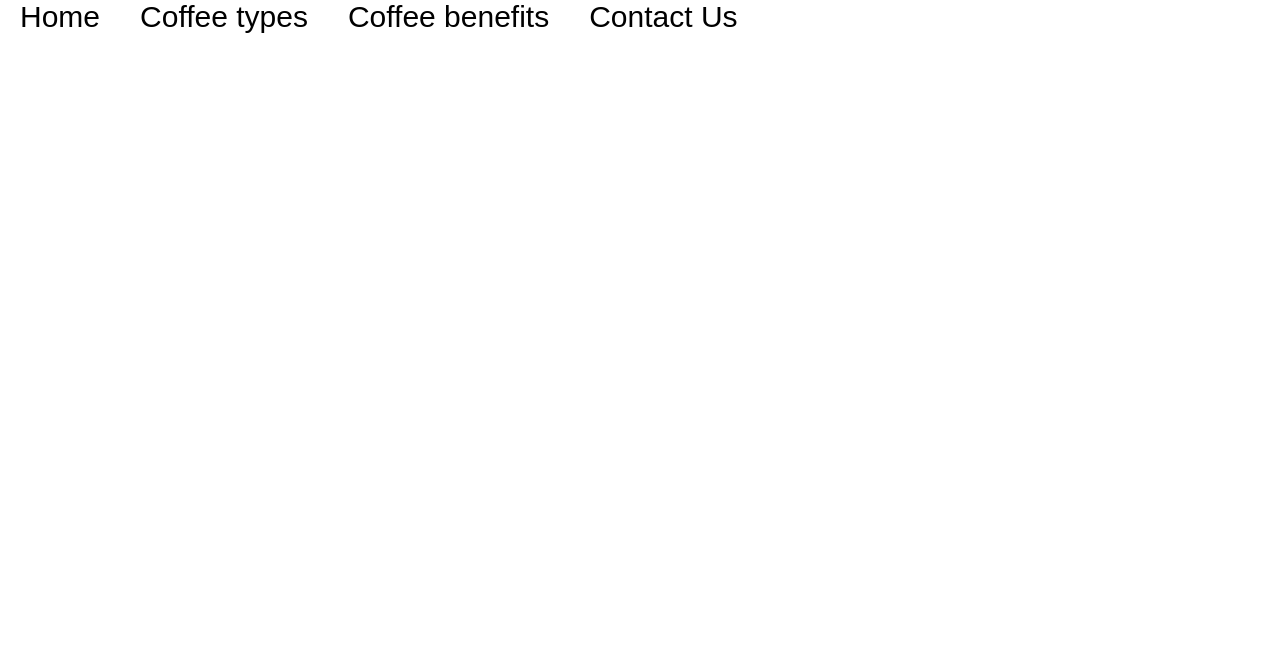
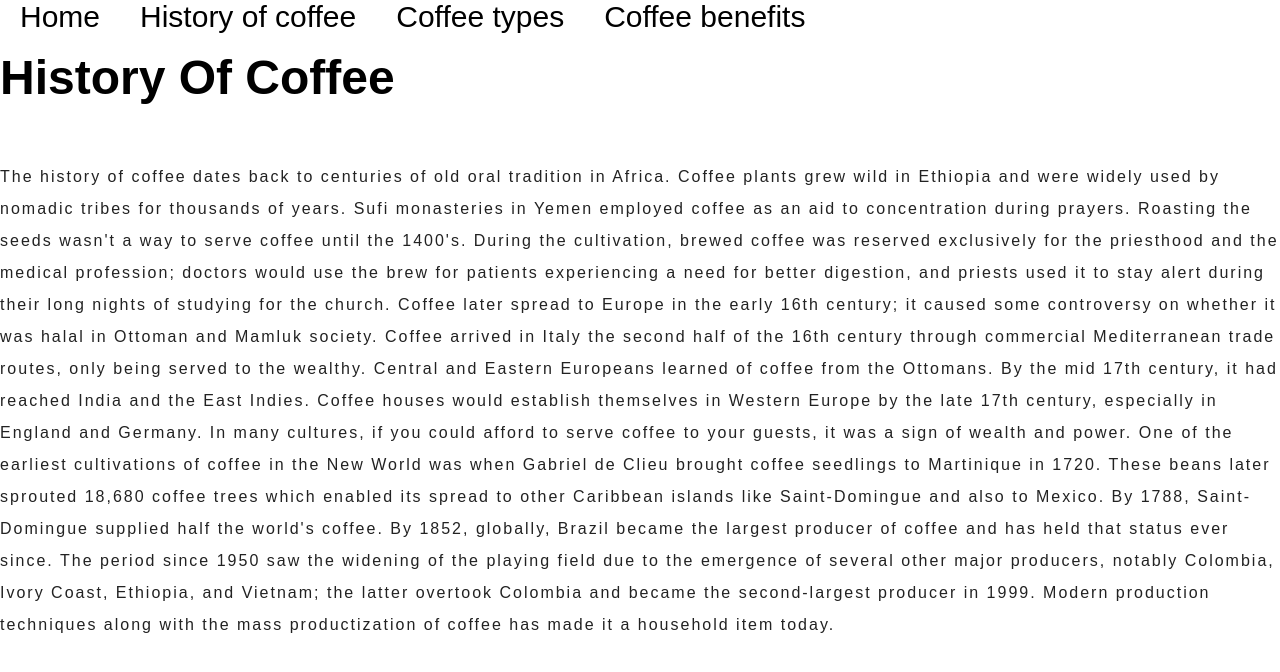
Before and after one commit to General-Bradley9608/Coffee-App-React, a React (Create React App) app: page /history in a window 1280 px wide. Shown: the top 672 px of the page. Built offline with nearby package versions, Linux system fonts and the light colour scheme.

Commit message:
setup pages

```diff
--- a/src/App.css
+++ b/src/App.css
@@ -295,27 +295,3 @@ p {
   margin-bottom: 3.5rem;
   margin-top: 1rem;
 }
-
-.about-title:hover{
-  transform: scale(1.1);
-  transition: var(--mainTransition);
-  cursor: pointer;
-}
-
-.par-about:hover{
-  transform: scale(1.1);
-  transition: var(--mainTransition);
-  cursor: pointer;
-}
-
-.img-about{
-  border-radius:2rem;
-  width: 750px;
-  margin-left: 5rem;
-  box-shadow: var(--lightShadow)
-}
-
-.img-about:hover{
-  transform: scale(1.2);
-  transition: var(--mainTransition);
-}
--- a/src/App.js
+++ b/src/App.js
@@ -2,7 +2,7 @@ import React from "react";
 import { BrowserRouter as Router, Routes, Route, Link } from "react-router-dom";
 import Types from "./pages/Types";
 import Benefits from "./pages/Benefits"
-import Contact from "./pages/Contact";
+import History from "./pages/History"
 import "./App.css";
 import Home from "./pages/Home";
 import Navbar from "./components/Navbar";
@@ -17,22 +17,22 @@ function App() {
         <Link to="/" className="link">
           Home
         </Link>
+        <Link to="/history" className="link">
+          History of coffee
+        </Link>
         <Link to="/types" className="link">
           Coffee types
         </Link>
         <Link to="/benefits" className="link">
           Coffee benefits
         </Link>
-        <Link to="/contact" className="link">
-          Contact Us
-        </Link>
       </nav>
 
       <Routes>
         <Route path="/" element={<Home/>} />
+        <Route path="/history" element={<History/>} />/
         <Route path="/types" element={<Types />} />
         <Route path="/benefits" element={<Benefits />} />
-        <Route path="/contact" element={<Contact />} />/
       </Routes>
     </Router>
     </>
--- a/src/components/About.js
+++ /dev/null
@@ -1,49 +0,0 @@
-import image from "../assets/02.jpg";
-
-const About = () => {
-  return (
-    <section className="section about-section">
-      <div>
-        <h1 className="about-title">History of coffee</h1>
-        <p className="par-about">
-          The history of coffee dates back to centuries of old oral tradition in
-          Africa. Coffee plants grew wild in Ethiopia and were widely used by
-          nomadic tribes for thousands of years. Sufi monasteries in Yemen
-          employed coffee as an aid to concentration during prayers. Roasting
-          the seeds wasn't a way to serve coffee until the 1400's. During the
-          cultivation, brewed coffee was reserved exclusively for the priesthood
-          and the medical profession; doctors would use the brew for patients
-          experiencing a need for better digestion, and priests used it to stay
-          alert during their long nights of studying for the church. Coffee
-          later spread to Europe in the early 16th century; it caused some
-          controversy on whether it was halal in Ottoman and Mamluk society.
-          Coffee arrived in Italy the second half of the 16th century through
-          commercial Mediterranean trade routes, only being served to the
-          wealthy. Central and Eastern Europeans learned of coffee from the
-          Ottomans. By the mid 17th century, it had reached India and the East
-          Indies. Coffee houses would establish themselves in Western Europe by
-          the late 17th century, especially in England and Germany. In many
-          cultures, if you could afford to serve coffee to your guests, it was a
-          sign of wealth and power. One of the earliest cultivations of coffee
-          in the New World was when Gabriel de Clieu brought coffee seedlings to
-          Martinique in 1720. These beans later sprouted 18,680 coffee trees
-          which enabled its spread to other Caribbean islands like
-          Saint-Domingue and also to Mexico. By 1788, Saint-Domingue supplied
-          half the world's coffee. By 1852, globally, Brazil became the largest
-          producer of coffee and has held that status ever since. The period
-          since 1950 saw the widening of the playing field due to the emergence
-          of several other major producers, notably Colombia, Ivory Coast,
-          Ethiopia, and Vietnam; the latter overtook Colombia and became the
-          second-largest producer in 1999. Modern production techniques along
-          with the mass productization of coffee has made it a household item
-          today.
-        </p>
-      </div>
-      <div>
-        <img className="img-about" src={image} alt="Coffee" />
-      </div>
-    </section>
-  );
-};
-
-export default About;
--- /dev/null
+++ b/src/pages/History.js
@@ -0,0 +1,46 @@
+import React from 'react'
+
+function History() {
+  return (
+    <section className="section about-section">
+    <div>
+      <h1 className="about-title">History of coffee</h1>
+      <p className="par-about">
+        The history of coffee dates back to centuries of old oral tradition in
+        Africa. Coffee plants grew wild in Ethiopia and were widely used by
+        nomadic tribes for thousands of years. Sufi monasteries in Yemen
+        employed coffee as an aid to concentration during prayers. Roasting
+        the seeds wasn't a way to serve coffee until the 1400's. During the
+        cultivation, brewed coffee was reserved exclusively for the priesthood
+        and the medical profession; doctors would use the brew for patients
+        experiencing a need for better digestion, and priests used it to stay
+        alert during their long nights of studying for the church. Coffee
+        later spread to Europe in the early 16th century; it caused some
+        controversy on whether it was halal in Ottoman and Mamluk society.
+        Coffee arrived in Italy the second half of the 16th century through
+        commercial Mediterranean trade routes, only being served to the
+        wealthy. Central and Eastern Europeans learned of coffee from the
+        Ottomans. By the mid 17th century, it had reached India and the East
+        Indies. Coffee houses would establish themselves in Western Europe by
+        the late 17th century, especially in England and Germany. In many
+        cultures, if you could afford to serve coffee to your guests, it was a
+        sign of wealth and power. One of the earliest cultivations of coffee
+        in the New World was when Gabriel de Clieu brought coffee seedlings to
+        Martinique in 1720. These beans later sprouted 18,680 coffee trees
+        which enabled its spread to other Caribbean islands like
+        Saint-Domingue and also to Mexico. By 1788, Saint-Domingue supplied
+        half the world's coffee. By 1852, globally, Brazil became the largest
+        producer of coffee and has held that status ever since. The period
+        since 1950 saw the widening of the playing field due to the emergence
+        of several other major producers, notably Colombia, Ivory Coast,
+        Ethiopia, and Vietnam; the latter overtook Colombia and became the
+        second-largest producer in 1999. Modern production techniques along
+        with the mass productization of coffee has made it a household item
+        today.
+      </p>
+    </div>
+  </section>
+  )
+}
+
+export default History
--- a/src/pages/Home.js
+++ b/src/pages/Home.js
@@ -1,11 +1,11 @@
 import React from "react";
-import About from "../components/About";
+
 
 function Home() {
   return (
     <div>
       <h1>Home section</h1>
-      <About />
+
     </div>
   );
 }
```
